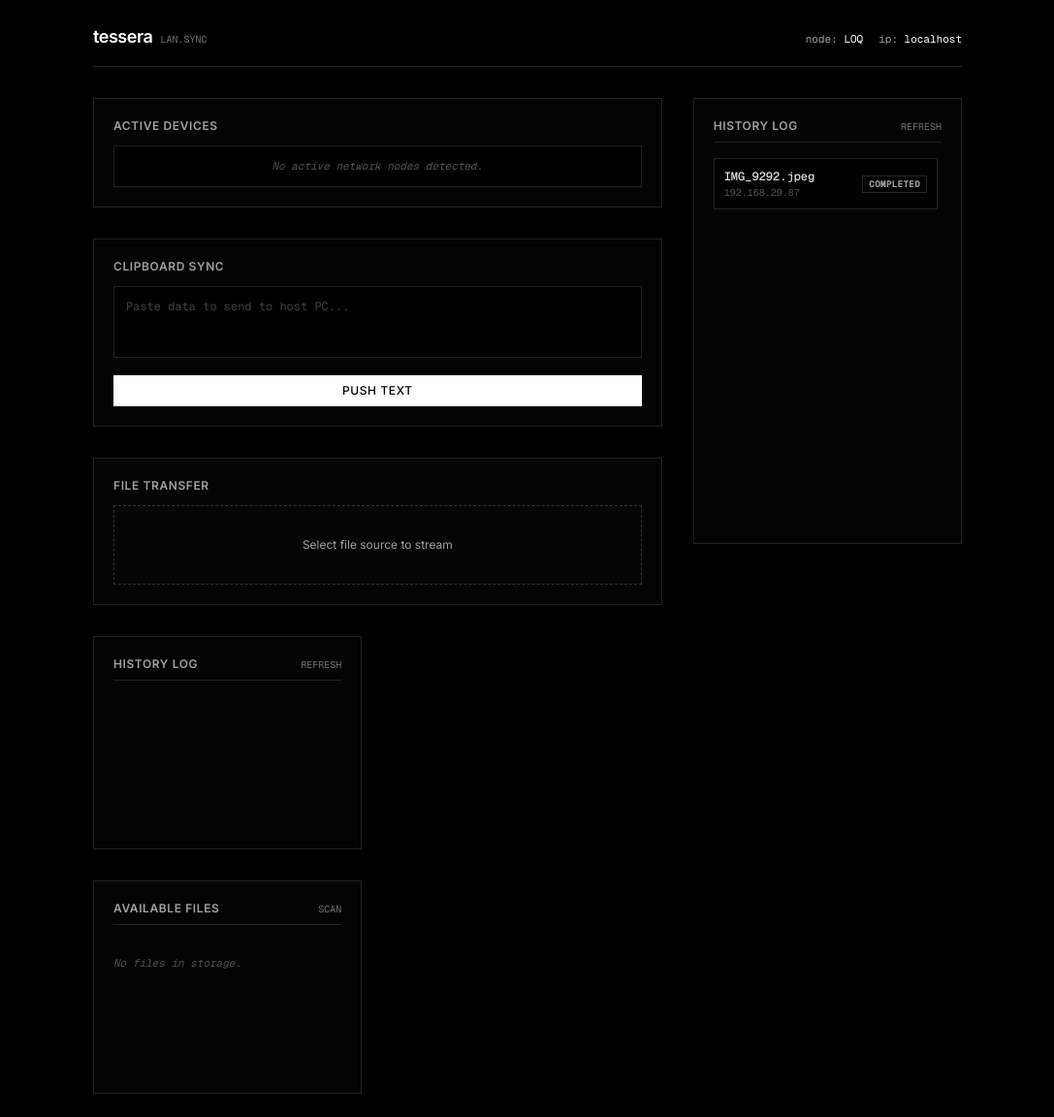
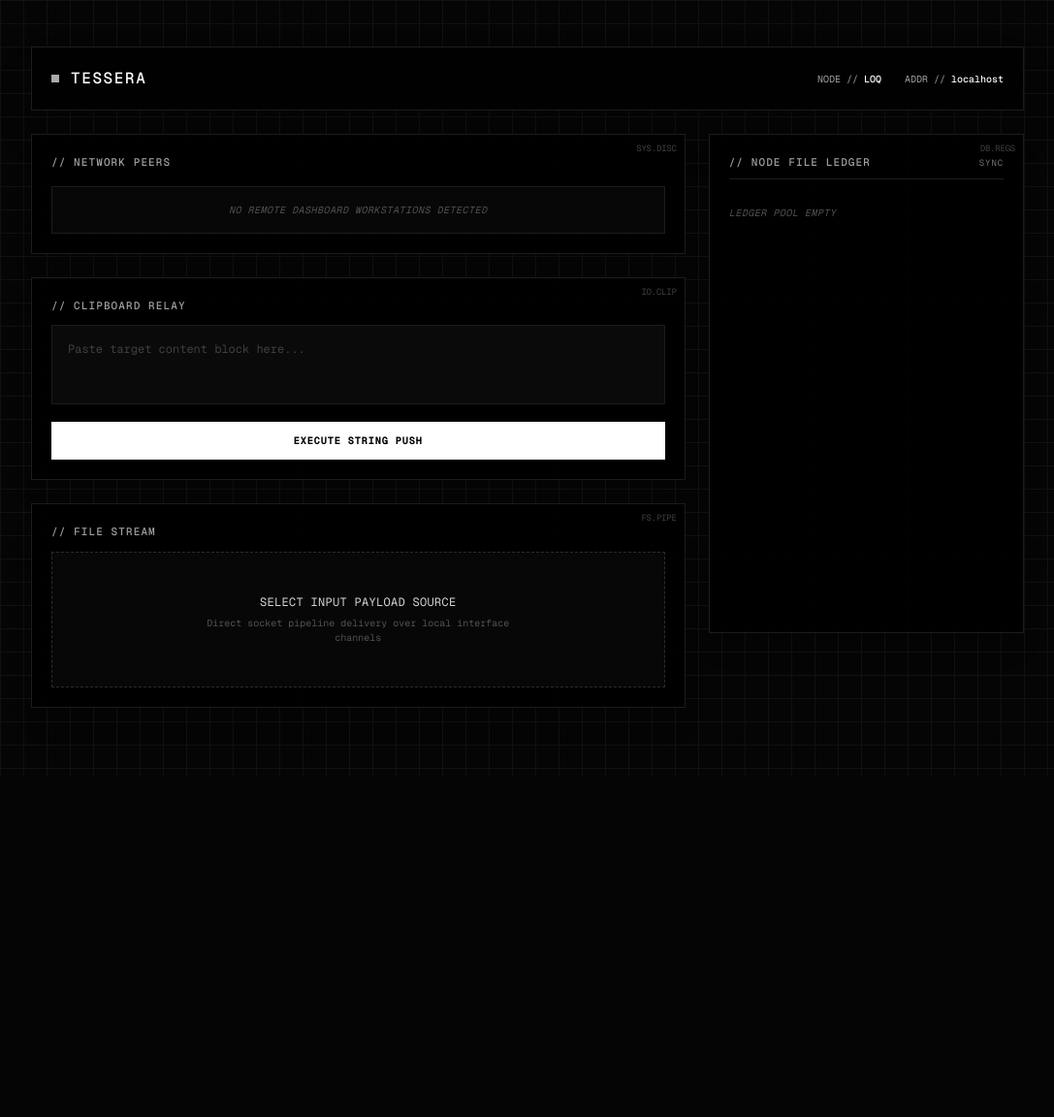
Before and after one commit to AllenJohnn/Tessera, a Flask app: page / in a window 1280 px wide. Shown: the whole page at 97% size, without its empty margins (96-1183 px from the left). After the commit the page ends 730 px from the top, so only its background shows below. Run offline with Flask 3, Linux system fonts and the light colour scheme; data comes from the database, SQL or seed files in the repository; data that the repository does not hold is empty; parts of the project's set-up code (start-up, migrations or seed data) failed here and were passed over.

Commit message:
ui revamp

```diff
--- a/backend/server.py
+++ b/backend/server.py
@@ -100,11 +100,6 @@ def get_discovered_peers():
         return jsonify(discovery_node.get_active_peers())
     return jsonify({})
 
-@app.route('/api/history', methods=['GET'])
-def get_sync_history():
-    if db_store:
-        return jsonify(db_store.get_transfer_history())
-    return jsonify([])
 
 @app.route('/api/send_peer', methods=['POST'])
 def send_file_to_peer():
--- a/static/js/main.js
+++ b/static/js/main.js
@@ -8,8 +8,8 @@ document.addEventListener('DOMContentLoaded', () => {
     const progressPercent = document.getElementById('progress-percent');
     const statusText = document.getElementById('status-text');
 
-    const historyList = document.getElementById('history-list');
-    const refreshHistoryBtn = document.getElementById('refresh-history-btn');
+    const filesList = document.getElementById('files-list');
+    const refreshFilesBtn = document.getElementById('refresh-files-btn');
     const nodeIpDisplay = document.getElementById('node-ip');
     const peersGrid = document.getElementById('peers-grid');
 
@@ -19,11 +19,10 @@ document.addEventListener('DOMContentLoaded', () => {
         nodeIpDisplay.textContent = window.location.hostname;
     }
 
-    // Stark Notification Banner Component
     function showToast(message, isError = false) {
         const toast = document.getElementById('toast');
-        toast.textContent = message;
-        toast.style.borderColor = isError ? '#551111' : '#333333';
+        toast.textContent = message.toUpperCase();
+        toast.style.borderColor = isError ? '#551111' : '#2c2c2c';
         toast.style.transform = 'translateY(0)';
         toast.style.opacity = '1';
 
@@ -33,7 +32,7 @@ document.addEventListener('DOMContentLoaded', () => {
         }, 3000);
     }
 
-    // Queries local subnets and generates clean minimalist device selections
+    // Subnet discovery mapping loop
     async function queryLiveNetworkPeers() {
         try {
             const response = await fetch('/api/peers');
@@ -43,8 +42,8 @@ document.addEventListener('DOMContentLoaded', () => {
 
             if (peerEntries.length === 0) {
                 peersGrid.innerHTML = `
-                    <div class="col-span-2 border border-[#222222] p-3 text-center bg-black">
-                        <p class="text-[11px] text-neutral-600 italic mono">No active network nodes detected.</p>
+                    <div class="col-span-2 border border-[#1c1c1c] p-4 text-center bg-[#070707]">
+                        <p class="text-[10px] text-neutral-600 italic mono uppercase tracking-wider">NO REMOTE DASHBOARD WORKSTATIONS DETECTED</p>
                     </div>`;
                 selectedPeerIp = null;
                 return;
@@ -53,12 +52,12 @@ document.addEventListener('DOMContentLoaded', () => {
             peersGrid.innerHTML = peerEntries.map(([ip, data]) => {
                 const isSelected = selectedPeerIp === ip;
                 return `
-                    <div data-ip="${ip}" class="peer-card border ${isSelected ? 'border-white bg-neutral-900' : 'border-[#222222] bg-black'} p-3 cursor-pointer hover:border-neutral-500 transition duration-100 flex items-center justify-between">
+                    <div data-ip="${ip}" class="peer-card border ${isSelected ? 'border-white bg-neutral-900/40' : 'border-[#1c1c1c] bg-[#070707]'} p-3.5 cursor-pointer hover:border-neutral-500 transition duration-100 flex items-center justify-between">
                         <div class="truncate">
-                            <p class="text-xs font-medium tracking-tight truncate ${isSelected ? 'text-white' : 'text-neutral-300'}">${data.hostname}</p>
-                            <p class="text-[10px] text-neutral-600 mono mt-0.5">${ip}</p>
+                            <p class="text-xs font-semibold tracking-tight truncate ${isSelected ? 'text-white' : 'text-neutral-400'}">${data.hostname}</p>
+                            <p class="text-[10px] text-neutral-600 mono mt-1">${ip}</p>
                         </div>
-                        <div class="h-2 w-2 rounded-none border ${isSelected ? 'bg-white border-white' : 'border-neutral-700'} shrink-0"></div>
+                        <div class="h-2 w-2 rounded-none border ${isSelected ? 'bg-white border-white' : 'border-neutral-800'} shrink-0"></div>
                     </div>
                 `;
             }).join('');
@@ -68,7 +67,7 @@ document.addEventListener('DOMContentLoaded', () => {
                     const targetIp = card.getAttribute('data-ip');
                     selectedPeerIp = (selectedPeerIp === targetIp) ? null : targetIp;
                     queryLiveNetworkPeers();
-                    showToast(selectedPeerIp ? `route: ${selectedPeerIp}` : 'route: local drop folder');
+                    showToast(selectedPeerIp ? `route locked: ${selectedPeerIp}` : 'route channel fallback: default storage');
                 });
             });
         } catch (err) {
@@ -76,27 +75,25 @@ document.addEventListener('DOMContentLoaded', () => {
         }
     }
 
-    // Maps recent transactions out to plain minimalist data cards
-    async function loadTransferHistory() {
+    // Polished System Shared Ledger List Engine
+    async function loadAvailableFiles() {
         try {
-            const response = await fetch('/api/history');
+            const response = await fetch('/api/files');
             if (!response.ok) return;
-            const history = await response.json();
+            const files = await response.json();
 
-            if (history.length === 0) {
-                historyList.innerHTML = `<p class="text-[11px] text-neutral-600 italic py-4">No logged events.</p>`;
+            if (files.length === 0) {
+                filesList.innerHTML = `<p class="text-[10px] text-neutral-600 italic py-3 uppercase tracking-wider">LEDGER POOL EMPTY</p>`;
                 return;
             }
 
-            historyList.innerHTML = history.map(item => `
-                <div class="flex items-center justify-between bg-black p-2.5 border border-[#222222]">
-                    <div class="truncate max-w-[75%]">
-                        <p class="text-neutral-200 text-xs truncate font-medium">${item.filename}</p>
-                        <p class="text-[10px] text-neutral-600 mt-0.5">${item.peer_ip}</p>
+            filesList.innerHTML = files.map(file => `
+                <div class="flex items-center justify-between bg-[#070707] p-3 border border-[#1c1c1c] hover:border-neutral-800 transition duration-100">
+                    <div class="truncate max-w-[72%]">
+                        <a href="/storage/${encodeURIComponent(file.name)}" class="text-neutral-300 text-xs truncate font-medium hover:text-white block" download>${file.name}</a>
+                        <p class="text-[10px] text-neutral-600 mono mt-1">${file.size}</p>
                     </div>
-                    <span class="text-[9px] uppercase font-bold tracking-wider px-1.5 py-0.5 border ${
-                        item.status === 'completed' ? 'border-neutral-800 text-neutral-400' : 'border-amber-900 text-amber-500'
-                    }">${item.status}</span>
+                    <a href="/storage/${encodeURIComponent(file.name)}" class="text-[9px] font-bold tracking-widest px-2.5 py-1.5 border border-neutral-800 text-neutral-400 hover:border-white hover:text-white transition duration-100 uppercase" download>GET</a>
                 </div>
             `).join('');
         } catch (err) {
@@ -104,15 +101,13 @@ document.addEventListener('DOMContentLoaded', () => {
         }
     }
 
-    refreshHistoryBtn.addEventListener('click', loadTransferHistory);
+    refreshFilesBtn.addEventListener('click', loadAvailableFiles);
 
-    // Text Sync Thread Dispatch Logic
+    // Text sync payload submission pipeline
     syncTextBtn.addEventListener('click', async (e) => {
-        // ALWAYS STOP THE BROWSER FROM RELOADING THE PAGE RIGHT AWAY
         e.preventDefault();
-
         const content = clipboardInput.value.trim();
-        if (!content) return showToast('Input text string block empty.', true);
+        if (!content) return showToast('Buffer string argument empty.', true);
 
         try {
             const response = await fetch('/api/clipboard', {
@@ -121,13 +116,13 @@ document.addEventListener('DOMContentLoaded', () => {
                 body: JSON.stringify({ content })
             });
             if (response.ok) {
-                showToast('PC clipboard updated');
+                showToast('system clipboard injected');
                 clipboardInput.value = '';
             } else {
-                showToast('Sync pipeline failed', true);
+                showToast('sync channel faulted', true);
             }
         } catch (err) {
-            showToast('Connection error', true);
+            showToast('communication error', true);
         }
     });
 
@@ -141,7 +136,7 @@ document.addEventListener('DOMContentLoaded', () => {
     function handleFileUpload(file) {
         if (selectedPeerIp) {
             progressContainer.classList.remove('hidden');
-            statusText.textContent = `Pushing to remote node...`;
+            statusText.textContent = `PUSHING DATASTREAM PACKETS TO SOCKET...`;
             progressBar.style.width = '100%';
             progressPercent.textContent = 'SOCKET';
 
@@ -153,13 +148,13 @@ document.addEventListener('DOMContentLoaded', () => {
             .then(res => res.json())
             .then(data => {
                 if (data.status === 'success') {
-                    showToast('Socket sync complete');
-                    statusText.textContent = "Complete";
+                    showToast('socket operation successful');
+                    statusText.textContent = "COMPLETE";
                 } else {
-                    showToast('Socket dropped', true);
+                    showToast('socket stream aborted', true);
                 }
                 setTimeout(() => progressContainer.classList.add('hidden'), 2000);
-                loadTransferHistory();
+                loadAvailableFiles();
             });
             fileElement.value = '';
             return;
@@ -169,14 +164,14 @@ document.addEventListener('DOMContentLoaded', () => {
         formData.append('file', file);
 
         progressContainer.classList.remove('hidden');
-        statusText.textContent = "Streaming to local disk...";
+        statusText.textContent = "WRITING FILE SECTOR ENCODINGS TO HOST STORAGE...";
         progressBar.style.width = '0%';
         progressPercent.textContent = '0%';
 
-        const xhr = new XMLHttpRequest();
-        xhr.open('POST', '/api/upload', true);
+        const clientRequest = new XMLHttpRequest();
+        clientRequest.open('POST', '/api/upload', true);
 
-        xhr.upload.addEventListener('progress', (e) => {
+        clientRequest.upload.addEventListener('progress', (e) => {
             if (e.lengthComputable) {
                 const percent = Math.round((e.loaded / e.total) * 100);
                 progressBar.style.width = `${percent}%`;
@@ -184,53 +179,21 @@ document.addEventListener('DOMContentLoaded', () => {
             }
         });
 
-        xhr.onload = () => {
-            if (xhr.status === 200) {
-                showToast('Drop folder stream finalized');
-                statusText.textContent = "Complete";
-                loadTransferHistory();
+        clientRequest.onload = () => {
+            if (clientRequest.status === 200) {
+                showToast('binary drop complete');
+                statusText.textContent = "COMPLETE";
+                loadAvailableFiles();
             } else {
-                showToast('Pipeline crash', true);
+                showToast('pipeline channel crash', true);
             }
             setTimeout(() => progressContainer.classList.add('hidden'), 2000);
             fileElement.value = '';
         };
-        xhr.send(formData);
+        clientRequest.send(formData);
     }
 
-    loadTransferHistory();
+    loadAvailableFiles();
     queryLiveNetworkPeers();
     setInterval(queryLiveNetworkPeers, 5000);
-
-    const filesList = document.getElementById('files-list');
-    const refreshFilesBtn = document.getElementById('refresh-files-btn');
-
-    async function loadAvailableFiles() {
-        try {
-            const response = await fetch('/api/files');
-            if (!response.ok) return;
-            const files = await response.json();
-
-            if (files.length === 0) {
-                filesList.innerHTML = `<p class="text-[11px] text-neutral-600 italic py-4">No files in storage.</p>`;
-                return;
-            }
-
-            filesList.innerHTML = files.map(file => `
-                <div class="flex items-center justify-between bg-black p-2.5 border border-[#222222]">
-                    <div class="truncate max-w-[70%]">
-                        <a href="/storage/${encodeURIComponent(file.name)}" class="text-neutral-200 text-xs truncate font-medium hover:underline hover:text-blue-400" download>${file.name}</a>
-                        <p class="text-[10px] text-neutral-600 mt-0.5">${file.size}</p>
-                    </div>
-                    <a href="/storage/${encodeURIComponent(file.name)}" class="text-[9px] uppercase font-bold tracking-wider px-1.5 py-0.5 border border-neutral-700 text-neutral-400 hover:border-white hover:text-white" download>GET</a>
-                </div>
-            `).join('');
-        } catch (err) {
-            console.error(err);
-        }
-    }
-
-    refreshFilesBtn.addEventListener('click', loadAvailableFiles);
-    // Call automatically on load
-    loadAvailableFiles();
 });
--- a/templates/index.html
+++ b/templates/index.html
@@ -9,96 +9,90 @@
     <link rel="preconnect" href="https://fonts.gstatic.com" crossorigin>
     <link href="https://fonts.googleapis.com/css2?family=Geist+Mono:wght@400;500&family=Inter:wght@400;500;600&display=swap" rel="stylesheet">
     <style>
-        body { font-family: 'Inter', sans-serif; }
+        body { font-family: 'Inter', sans-serif; background-color: #050505; }
         .mono { font-family: 'Geist Mono', monospace; }
-        /* Ultra-sharp minimal border layout styling */
-        .border-main { border-color: #222222; }
+
+        /* Premium engineering layout alignment utilities */
+        .grid-bg {
+            background-image: linear-gradient(to right, #111 1px, transparent 1px), linear-gradient(to bottom, #111 1px, transparent 1px);
+            background-size: 24px 24px;
+        }
+        .custom-scroll::-webkit-scrollbar { width: 3px; }
+        .custom-scroll::-webkit-scrollbar-track { background: transparent; }
+        .custom-scroll::-webkit-scrollbar-thumb { background: #222; }
     </style>
 </head>
-<body class="bg-black text-white min-h-screen flex flex-col items-center antialiased p-6">
+<body class="text-white min-h-screen flex flex-col items-center antialiased px-4 py-6 md:p-12 relative overflow-x-hidden grid-bg">
 
-    <header class="w-full max-w-4xl border-b border-[#222222] pb-4 mb-8 flex justify-between items-baseline">
-        <div class="flex items-baseline gap-2">
-            <h1 class="text-lg font-semibold tracking-tight">tessera</h1>
-            <span class="text-[10px] mono text-neutral-500 uppercase">lan.sync</span>
+    <header class="w-full max-w-5xl border border-[#1c1c1c] bg-black/80 backdrop-blur-md p-5 mb-6 flex flex-col sm:flex-row justify-between items-start sm:items-center gap-4 shadow-2xl">
+        <div class="flex items-center gap-3">
+            <div class="h-2 w-2 bg-white animate-pulse"></div>
+            <h1 class="text-md font-medium tracking-widest uppercase mono">tessera</h1>
         </div>
-        <div class="text-[11px] mono text-neutral-400 flex gap-4">
-            <div>node: <span class="text-white">LOQ</span></div>
-            <div>ip: <span class="text-white" id="node-ip">0.0.0.0</span></div>
+        <div class="text-[10px] mono text-neutral-400 flex flex-wrap gap-x-6 gap-y-1 w-full sm:w-auto justify-between sm:justify-end">
+            <div>NODE // <span class="text-white font-medium">LOQ</span></div>
+            <div>ADDR // <span class="text-white font-medium" id="node-ip">0.0.0.0</span></div>
         </div>
     </header>
 
-    <main class="w-full max-w-4xl grid grid-cols-1 md:grid-cols-3 gap-8 items-start">
+    <main class="w-full max-w-5xl grid grid-cols-1 lg:grid-cols-3 gap-6 items-start">
 
-        <div class="md:col-span-2 space-y-8">
+        <div class="lg:col-span-2 space-y-6">
 
-            <section class="border border-[#222222] p-5 bg-neutral-950/40">
-                <h2 class="text-xs font-semibold uppercase tracking-wider text-neutral-400 mb-3">active devices</h2>
+            <section class="border border-[#1c1c1c] p-5 bg-black/90 shadow-xl relative">
+                <div class="absolute top-0 right-0 text-[9px] mono text-neutral-700 p-2 uppercase tracking-tight select-none">SYS.DISC</div>
+                <h2 class="text-[11px] font-medium uppercase tracking-widest text-neutral-400 mb-4 mono">// NETWORK PEERS</h2>
                 <div id="peers-grid" class="grid grid-cols-1 sm:grid-cols-2 gap-2">
-                    <p class="text-xs text-neutral-600 italic mono">Scanning network...</p>
+                    <p class="text-xs text-neutral-600 italic mono py-1">Polling active channels...</p>
                 </div>
             </section>
 
-            <section class="border border-[#222222] p-5 bg-neutral-950/40">
-                <h2 class="text-xs font-semibold uppercase tracking-wider text-neutral-400 mb-3">clipboard sync</h2>
-                <textarea id="clipboard-input" rows="3" class="w-full p-3 bg-black border border-[#222222] focus:border-neutral-500 rounded-none focus:outline-none text-xs text-neutral-200 placeholder-neutral-700 mono resize-none" placeholder="Paste data to send to host PC..."></textarea>
-                <button type="button" id="sync-text-btn" class="w-full mt-3 bg-white hover:bg-neutral-200 text-black font-medium py-2 px-4 text-xs transition duration-150 rounded-none uppercase tracking-wider cursor-pointer">
-                    push text
+            <section class="border border-[#1c1c1c] p-5 bg-black/90 shadow-xl relative">
+                <div class="absolute top-0 right-0 text-[9px] mono text-neutral-700 p-2 uppercase tracking-tight select-none">IO.CLIP</div>
+                <h2 class="text-[11px] font-medium uppercase tracking-widest text-neutral-400 mb-3 mono">// CLIPBOARD RELAY</h2>
+                <textarea id="clipboard-input" rows="3" class="w-full p-4 bg-[#0a0a0a] border border-[#1c1c1c] focus:border-neutral-500 rounded-none focus:outline-none text-xs text-neutral-300 placeholder-neutral-700 mono resize-none transition-colors duration-150" placeholder="Paste target content block here..."></textarea>
+                <button type="button" id="sync-text-btn" class="w-full mt-3 bg-white hover:bg-neutral-200 active:bg-neutral-300 text-black font-semibold py-3 px-4 text-[10px] mono transition duration-100 rounded-none uppercase tracking-widest cursor-pointer">
+                    execute string push
                 </button>
             </section>
 
-            <section class="border border-[#222222] p-5 bg-neutral-950/40">
-                <h2 class="text-xs font-semibold uppercase tracking-wider text-neutral-400 mb-3">file transfer</h2>
-                <div id="drop-zone" class="border border-dashed border-[#333333] hover:border-neutral-500 p-8 text-center cursor-pointer bg-neutral-950/20 transition duration-150">
+            <section class="border border-[#1c1c1c] p-5 bg-black/90 shadow-xl relative">
+                <div class="absolute top-0 right-0 text-[9px] mono text-neutral-700 p-2 uppercase tracking-tight select-none">FS.PIPE</div>
+                <h2 class="text-[11px] font-medium uppercase tracking-widest text-neutral-400 mb-3 mono">// FILE STREAM</h2>
+                <div id="drop-zone" class="border border-dashed border-[#2c2c2c] hover:border-neutral-500 p-10 text-center cursor-pointer bg-[#070707] transition duration-150 flex flex-col items-center justify-center min-h-[140px]">
                     <input type="file" id="file-element" class="hidden">
-                    <p class="text-xs text-neutral-400">Select file source to stream</p>
+                    <p class="text-xs text-neutral-300 mono tracking-wide">SELECT INPUT PAYLOAD SOURCE</p>
+                    <p class="text-[10px] text-neutral-600 mono mt-1.5 max-w-xs">Direct socket pipeline delivery over local interface channels</p>
                 </div>
 
-                <div id="progress-container" class="mt-4 hidden bg-black border border-[#222222] p-3">
-                    <div class="flex justify-between text-[11px] mono mb-1.5">
-                        <span id="status-text" class="text-neutral-400">Uploading...</span>
+                <div id="progress-container" class="mt-4 hidden bg-[#0a0a0a] border border-[#1c1c1c] p-3.5">
+                    <div class="flex justify-between text-[10px] mono mb-2">
+                        <span id="status-text" class="text-neutral-500 uppercase tracking-wider">Streaming packets...</span>
                         <span id="progress-percent" class="text-white font-bold">0%</span>
                     </div>
-                    <div class="w-full bg-neutral-900 h-1 overflow-hidden">
+                    <div class="w-full bg-neutral-900 h-[1px] overflow-hidden">
                         <div id="progress-bar" class="bg-white h-full w-0 transition-all duration-150"></div>
                     </div>
                 </div>
             </section>
         </div>
 
-        <div class="md:col-span-1">
-            <section class="border border-[#222222] p-5 bg-neutral-950/40 flex flex-col min-h-[460px]">
-                <div class="flex justify-between items-baseline mb-4 pb-2 border-b border-[#222222]">
-                    <h2 class="text-xs font-semibold uppercase tracking-wider text-neutral-400">history log</h2>
-                    <button id="refresh-history-btn" class="text-[10px] mono text-neutral-500 hover:text-white transition uppercase cursor-pointer">refresh</button>
+        <div class="lg:col-span-1 w-full">
+            <section class="border border-[#1c1c1c] p-5 bg-black/90 shadow-xl flex flex-col min-h-[350px] lg:min-h-[515px] relative">
+                <div class="absolute top-0 right-0 text-[9px] mono text-neutral-700 p-2 uppercase tracking-tight select-none">DB.REGS</div>
+                <div class="flex justify-between items-baseline mb-4 pb-2 border-b border-[#1c1c1c]">
+                    <h2 class="text-[11px] font-medium uppercase tracking-widest text-neutral-400 mono">// NODE FILE LEDGER</h2>
+                    <button type="button" id="refresh-files-btn" class="text-[9px] mono text-neutral-500 hover:text-white transition uppercase tracking-widest cursor-pointer">sync</button>
                 </div>
-                <div id="history-list" class="space-y-2 overflow-y-auto pr-1 flex-1 text-xs mono">
+                <div id="files-list" class="space-y-2 overflow-y-auto pr-1 flex-1 text-xs mono custom-scroll max-h-[380px] lg:max-h-none">
+                    <p class="text-[10px] text-neutral-600 italic py-1">Indexing directories...</p>
                 </div>
-            </section>
-        </div>
-
-<div class="md:col-span-1 space-y-8">
-            <section class="border border-[#222222] p-5 bg-neutral-950/40 flex flex-col min-h-[220px]">
-                <div class="flex justify-between items-baseline mb-4 pb-2 border-b border-[#222222]">
-                    <h2 class="text-xs font-semibold uppercase tracking-wider text-neutral-400">history log</h2>
-                    <button id="refresh-history-btn" class="text-[10px] mono text-neutral-500 hover:text-white transition uppercase cursor-pointer">refresh</button>
-                </div>
-                <div id="history-list" class="space-y-2 overflow-y-auto pr-1 flex-1 text-xs mono"></div>
-            </section>
-
-            <section class="border border-[#222222] p-5 bg-neutral-950/40 flex flex-col min-h-[220px]">
-                <div class="flex justify-between items-baseline mb-4 pb-2 border-b border-[#222222]">
-                    <h2 class="text-xs font-semibold uppercase tracking-wider text-neutral-400">available files</h2>
-                    <button id="refresh-files-btn" class="text-[10px] mono text-neutral-500 hover:text-white transition uppercase cursor-pointer">scan</button>
-                </div>
-                <div id="files-list" class="space-y-2 overflow-y-auto pr-1 flex-1 text-xs mono">
-                    </div>
             </section>
         </div>
 
     </main>
 
-    <div id="toast" class="fixed bottom-6 text-xs uppercase tracking-wider font-medium px-4 py-2 bg-neutral-900 border border-[#333333] text-white shadow-2xl translate-y-20 opacity-0 transition-all duration-200"></div>
+    <div id="toast" class="fixed bottom-6 text-[10px] mono uppercase tracking-widest font-medium px-5 py-3 bg-neutral-900 border border-[#2c2c2c] text-white shadow-2xl translate-y-20 opacity-0 transition-all duration-200 z-50"></div>
 
     <script src="/static/js/main.js?v={{ version }}"></script>
 </body>
```
